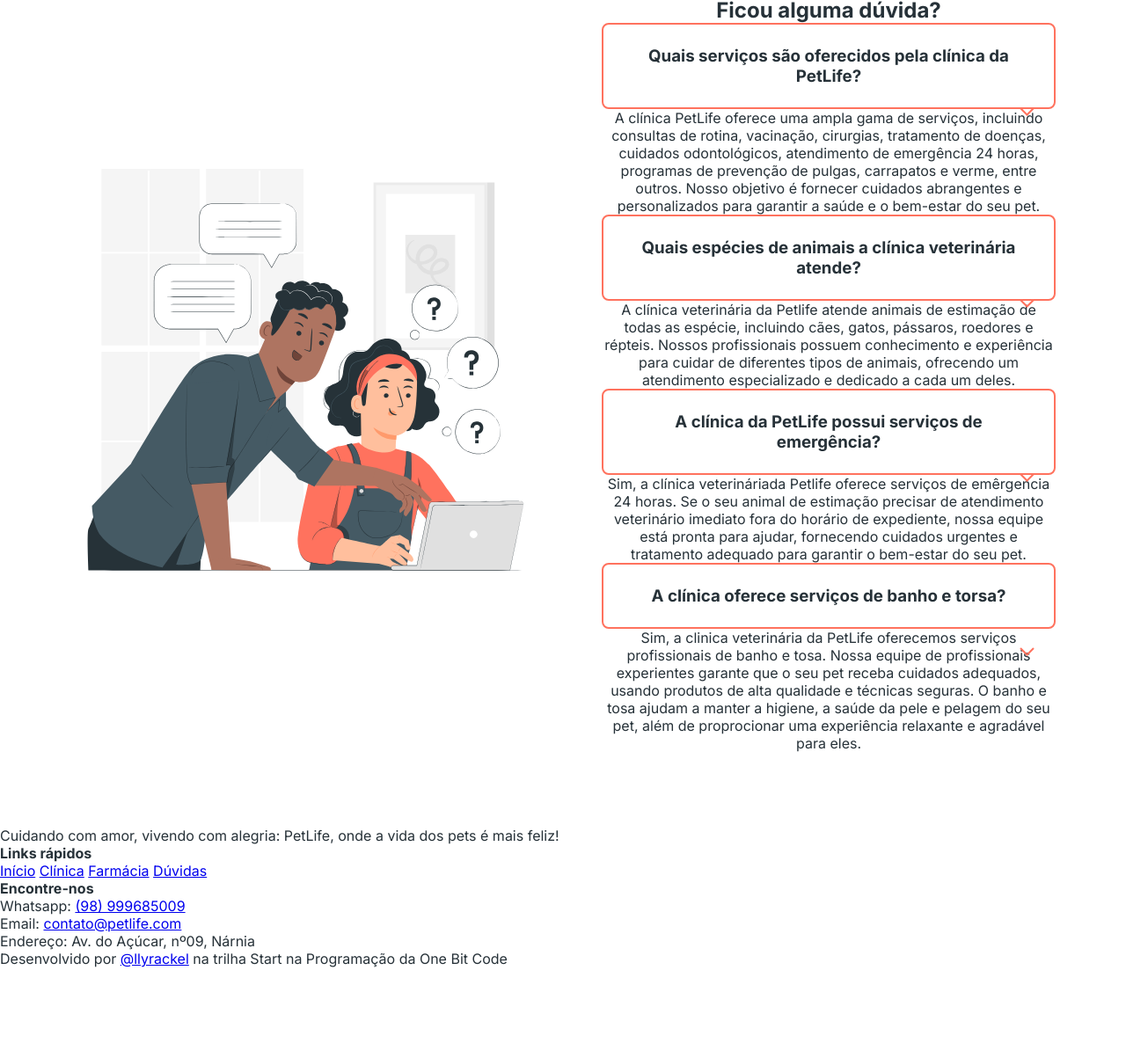
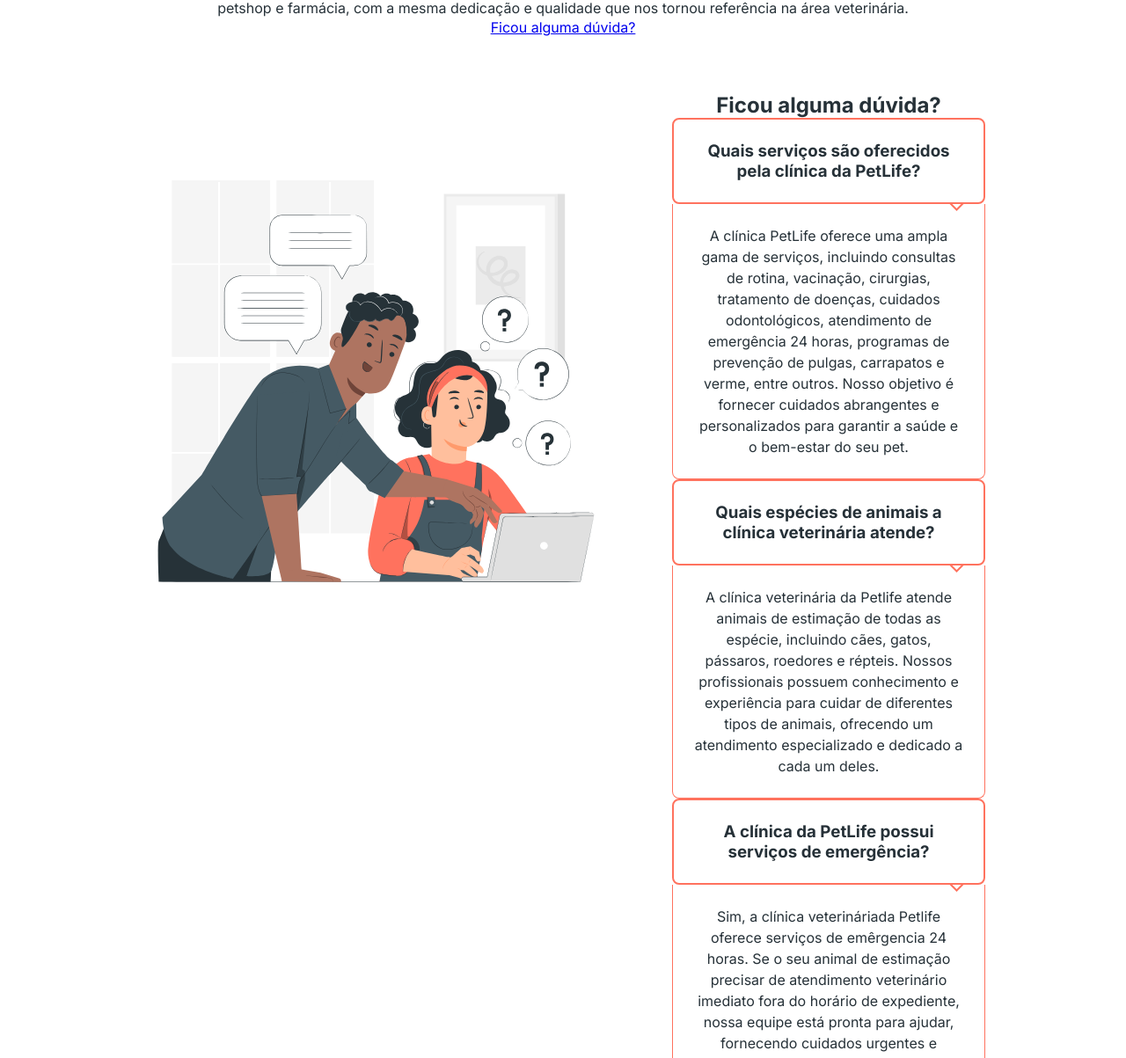
Before and after one commit to codesmanu/pet-life, a plain HTML site: page index.html in a window 1280 px wide. Shown: the part 2267-3470 px from the top of the page at 88% size. Before the commit the page ends 3367 px from the top, so only its background shows below. Drawn offline with Linux system fonts and the light colour scheme.

Commit message:
n deu certo 🥹

```diff
--- a/index.css
+++ b/index.css
@@ -100,41 +100,34 @@ h2 {
 
 #duvidas {
     display: flex;
-    align-items: center;
+    align-items: start;
     gap: 64px;
-    padding: 64px 80 px;
-}
+    padding: 64px 80px;
+  }
 
-.duvida {
+  .duvidas {
     position: relative;
-}
+  }
 
-.duvida strong {
-    border: 2px solid #ff725e;
+  .duvidas h3 {
+    border: 2px solid #FF725E;
     border-radius: 8px;
     cursor: pointer;
     display: block;
     padding: 24px;
-}
+  }
 
-.duvida h3 {
-    border: 2px solid #ff725e;
-    border-radius: 8px;
-    cursor: pointer;
-    padding: 24px;
-}
-
-.duvida img {
+  .duvidas img {
     position: absolute;
     top: 32px;
     right: 24px;
-}
+  }
 
-.duvida .paragrafo {
-    border-right: 1px solid #ff725e;
-    border-bottom: 1px solid #ff725e;
-    border-left: 1px solid #ff725e;
-    border-radius: 0 0 8px;
+  .duvidas p {
+    border-right: 1px solid #FF725E;
+    border-bottom: 1px solid #FF725E;
+    border-left: 1px solid #FF725E;
+    border-radius: 0 0 8px 8px;
     margin-top: -8px;
     padding: 24px;
-}
+  }
--- a/index.html
+++ b/index.html
@@ -43,7 +43,7 @@
     <section id="clinica">
         <div>
            <h2>Cuidado Veterinário de Qualidade</h2>
-           <p>
+           <p class="paragrafo">
             Nossa clínica veterinária é o local onde a paixão pelos animais se une à excelência em cuidados veterinários.
             Sob a liderança da Dra. Vivien Reid, uma profissional altamente qualificada e comprometida, oferecemos serviços
             de saúde e bem-estar para animais de estimação de todas as espécies, Venha conhecer nossa clínica
@@ -67,7 +67,7 @@
     <section id="farmacia">
         <h2>Venha conferir o nosso petshop e farmácia</h2>
         <img src="img pet life/shop-img.svg" alt="" width="645" height="430" loading="lazy">
-        <p>
+        <p class="paragrafo">
         Além de ser uma clínica veterinária de confiança, também contamos com um completo petshop e farmácia.
         Nosso petshop oferece uma ampla seleção de produtos de alta qualidade, desde alimentos balanceados e
         deliciosos até brinquedos divertidos e acessórios elegantes para o seu pet, Na nossa farmácia, você
@@ -83,51 +83,51 @@
 
         <div>
             <h2>Ficou alguma dúvida?</h2>
-            <div class="duvida">
 
+            <div class="duvidas">
                 <h3>Quais serviços são oferecidos pela clínica da PetLife?</h3>
                 <img src="img pet life/arrow-down.svg" alt="">
-                <p>A clínica PetLife oferece uma ampla gama de serviços, incluindo consultas de rotina,
+                <p class="paragrafo">
+                    A clínica PetLife oferece uma ampla gama de serviços, incluindo consultas de rotina,
                 vacinação, cirurgias, tratamento de doenças, cuidados odontológicos, atendimento de emergência
                 24 horas, programas de prevenção de pulgas, carrapatos e verme, entre outros. Nosso objetivo
                 é fornecer cuidados abrangentes e personalizados para garantir a saúde e o bem-estar do seu pet.
                </p>
             </div>
 
-            <div class="duvida">
+            <div class="duvidas">
                 <h3>Quais espécies de animais a clínica veterinária atende?</h3>
                 <img src="img pet life/arrow-down.svg" alt="">
-                <p>
-                A clínica veterinária da Petlife atende animais de estimação de todas as espécie,
+                <p class="paragrafo">
+                    A clínica veterinária da Petlife atende animais de estimação de todas as espécie,
                 incluindo cães, gatos, pássaros, roedores e répteis. Nossos profissionais possuem conhecimento
                 e experiência para cuidar de diferentes tipos de animais, ofrecendo um atendimento especializado
                 e dedicado a cada um deles.
             </p>
             </div>
 
-            <div class="duvida">
+            <div class="duvidas">
                 <h3>A clínica da PetLife possui serviços de emergência?</h3>
                 <img src="img pet life/arrow-down.svg" alt="">
-                <p>
-                Sim, a clínica veterináriada Petlife oferece serviços de emêrgencia 24 horas. Se o seu animal
+                <p class="paragrafo">
+                  Sim, a clínica veterináriada Petlife oferece serviços de emêrgencia 24 horas. Se o seu animal
                 de estimação precisar de atendimento veterinário imediato fora do horário de expediente,
                 nossa equipe está pronta para ajudar, fornecendo cuidados urgentes e tratamento adequado para garantir
                 o bem-estar do seu pet.
                 </p>
             </div>
 
-            <div class="duvida">
+            <div class="duvidas">
                 <h3>A clínica oferece serviços de banho e torsa?</h3>
                 <img src="img pet life/arrow-down.svg" alt="">
-                <p>
-                Sim, a clinica veterinária da PetLife oferecemos serviços profissionais de banho e tosa.
+                <p class="paragrafo">Sim, a clinica veterinária da PetLife oferecemos serviços profissionais de banho e tosa.
                 Nossa equipe de profissionais experientes garante que o seu pet receba cuidados adequados,
                 usando produtos de alta qualidade e técnicas seguras. O banho e tosa ajudam a manter a higiene,
                 a saúde da pele e pelagem do seu pet, além de proprocionar uma experiência relaxante e agradável
                 para eles.
                 </p>
             </div>
-         </div>
+        </div>
 
      </section>
      </section>
```
